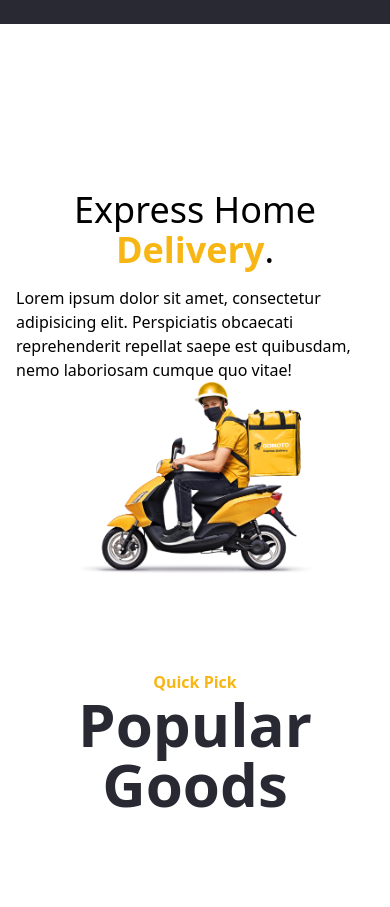
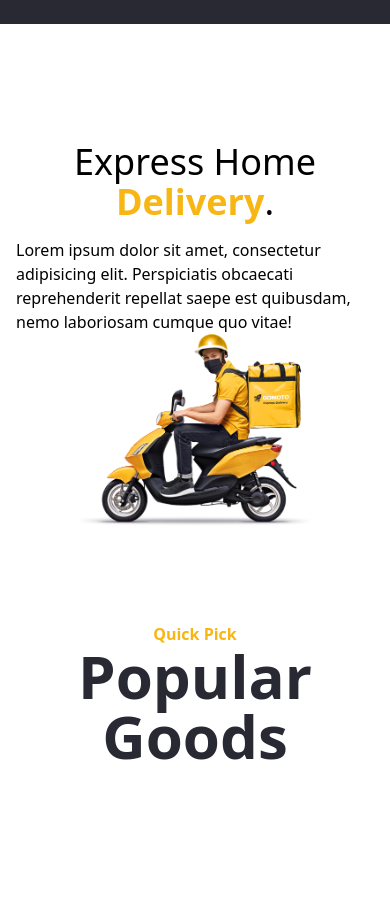
Before and after one commit to Marcos8060/Deliveroo, a React (Create React App) app: page / in a window 390 px wide. Shown: the part 820-1727 px from the top of the page. Built offline with nearby package versions, Linux system fonts and the light colour scheme.

Commit message:
made a minor change

```diff
--- a/src/components/Delivery.js
+++ b/src/components/Delivery.js
@@ -6,7 +6,7 @@ import { AnimationOnScroll } from 'react-animation-on-scroll';
 
 const Delivery = () => {
   return (
-    <div className='md:flex md:items-center mx-auto md:p-20 md:mt-0 p-4 mt-60 grid'>
+    <div className='md:flex md:items-center mx-auto md:p-20 md:mt-0 p-4 mt-48 grid'>
         <div>
          <h1 className='md:text-7xl text-4xl md:font-bold mb-4 text-center'>Express Home <span className='text-yellow font-semibold'>Delivery</span>.</h1>
          <p className='font-normal'>Lorem ipsum dolor sit amet, consectetur adipisicing elit. Perspiciatis obcaecati reprehenderit repellat saepe est quibusdam, nemo laboriosam cumque quo vitae!</p>
```
